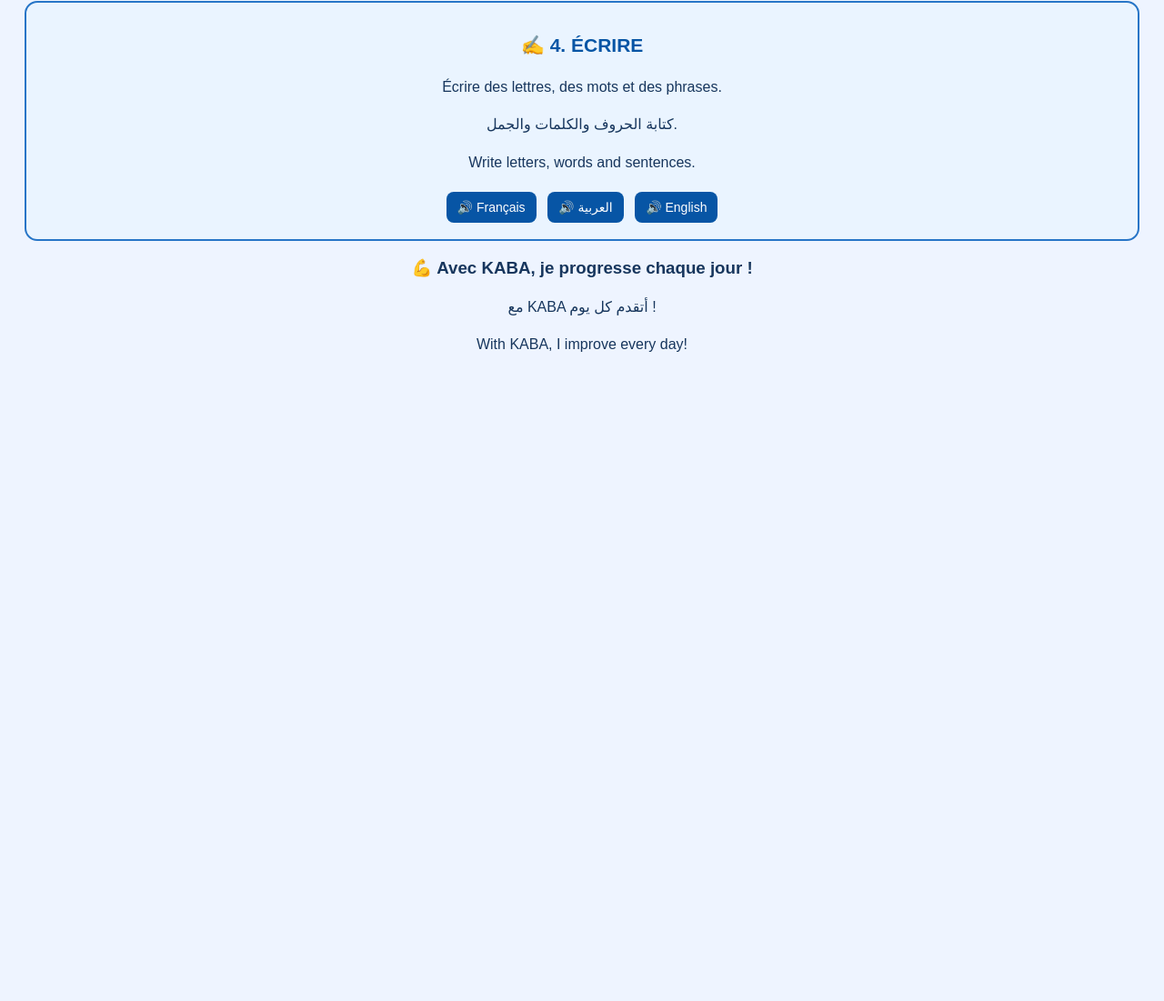
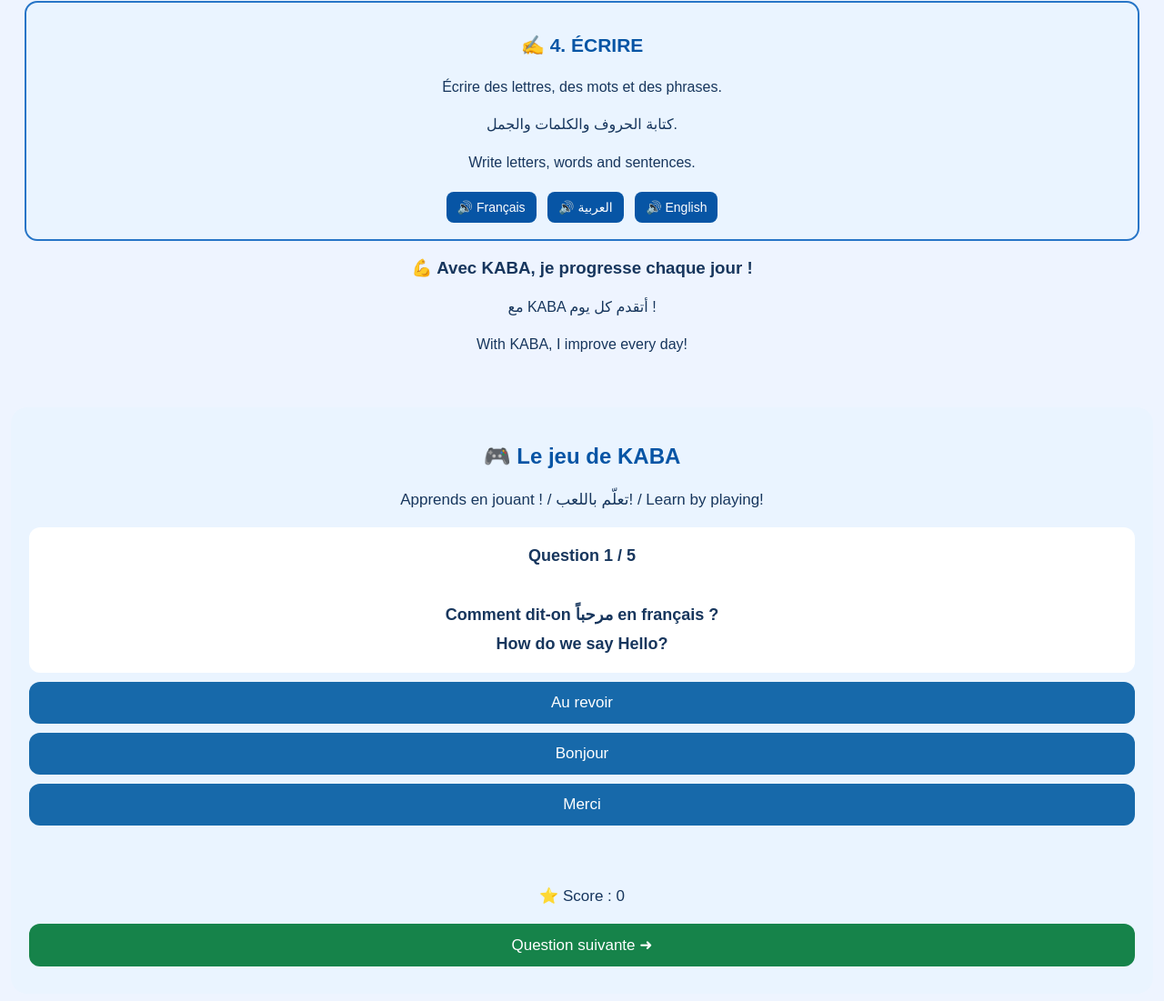
Before and after one commit to hamidabdelrahman47-star/KABA-french-, a plain HTML site: page a0.html in a window 1280 px wide. Shown: the part 7796-8897 px from the top of the page at 91% size. Before the commit the page ends 8231 px from the top, so only its background shows below. Drawn offline with Linux system fonts and the light colour scheme.

Commit message:
Update a0.html

```diff
--- a/a0.html
+++ b/a0.html
@@ -369,6 +369,161 @@ function kabaSpeak4(text, lang) {
 }
 </script>
 
+<section id="kaba-game">
+  <h2>🎮 Le jeu de KABA</h2>
+  <p>Apprends en jouant ! / تعلّم باللعب! / Learn by playing!</p>
+
+  <div id="kaba-question"></div>
+  <div id="kaba-answers"></div>
+  <p id="kaba-feedback" aria-live="polite"></p>
+  <p id="kaba-score">⭐ Score : 0</p>
+  <button id="kaba-next" onclick="kabaNext()" disabled>
+    Question suivante ➜
+  </button>
+</section>
+
+<style>
+#kaba-game {
+  background: #eaf4ff;
+  color: #17365d;
+  padding: 20px;
+  margin: 25px 0;
+  border-radius: 18px;
+  text-align: center;
+  font-family: Arial, sans-serif;
+}
+#kaba-game h2 { color: #0755a5; }
+#kaba-question {
+  background: white;
+  padding: 15px;
+  border-radius: 12px;
+  font-size: 18px;
+  font-weight: bold;
+  line-height: 1.8;
+}
+#kaba-answers button, #kaba-next {
+  display: block;
+  width: 100%;
+  margin: 10px auto;
+  padding: 13px;
+  border: 0;
+  border-radius: 12px;
+  background: #1769aa;
+  color: white;
+  font-size: 17px;
+  cursor: pointer;
+}
+#kaba-answers button:disabled { opacity: .7; }
+#kaba-next { background: #16834a; }
+#kaba-feedback {
+  font-size: 18px;
+  font-weight: bold;
+  min-height: 28px;
+}
+</style>
+
+<script>
+const kabaQuestions = [
+  {
+    q: "Comment dit-on مرحباً en français ?<br>How do we say Hello?",
+    a: ["Au revoir", "Bonjour", "Merci"],
+    correct: 1
+  },
+  {
+    q: "Comment dit-on شكراً en français ?<br>How do we say Thank you?",
+    a: ["Merci", "Salut", "Bonsoir"],
+    correct: 0
+  },
+  {
+    q: "Que signifie Au revoir ?<br>ما معنى Au revoir ؟",
+    a: ["صباح الخير", "إلى اللقاء", "من فضلك"],
+    correct: 1
+  },
+  {
+    q: "Comment dit-on Je m'appelle KABA ?<br>ما معنى هذه الجملة؟",
+    a: ["أنا اسمي كابا", "أنا سعيد", "أنا أتكلم"],
+    correct: 0
+  },
+  {
+    q: "Comment dit-on Bonne nuit ?<br>ما معنى Bonne nuit ؟",
+    a: ["مساء الخير", "تصبح على خير", "أهلاً"],
+    correct: 1
+  }
+];
+
+let kabaIndex = 0;
+let kabaPoints = 0;
+
+function kabaShowQuestion() {
+  const item = kabaQuestions[kabaIndex];
+  document.getElementById("kaba-question").innerHTML =
+    "Question " + (kabaIndex + 1) + " / " +
+    kabaQuestions.length + "<br><br>" + item.q;
+
+  document.getElementById("kaba-answers").innerHTML =
+    item.a.map((answer, i) =>
+      `<button onclick="kabaAnswer(${i})">${answer}</button>`
+    ).join("");
+
+  document.getElementById("kaba-feedback").textContent = "";
+  document.getElementById("kaba-next").disabled = true;
+  document.getElementById("kaba-score").textContent =
+    "⭐ Score : " + kabaPoints;
+}
+
+function kabaAnswer(choice) {
+  const item = kabaQuestions[kabaIndex];
+  const buttons = document.querySelectorAll("#kaba-answers button");
+
+  buttons.forEach(button => button.disabled = true);
+
+  if (choice === item.correct) {
+    kabaPoints++;
+    document.getElementById("kaba-feedback").textContent =
+      "🎉 Bravo ! Très bien ! أنت عبقري !";
+  } else {
+    document.getElementById("kaba-feedback").textContent =
+      "😂 Oups ! KABA a besoin d'un café ! Essaie encore !";
+  }
+
+  document.getElementById("kaba-score").textContent =
+    "⭐ Score : " + kabaPoints;
+  document.getElementById("kaba-next").disabled = false;
+}
+
+function kabaNext() {
+  kabaIndex++;
+
+  if (kabaIndex >= kabaQuestions.length) {
+    document.getElementById("kaba-question").innerHTML =
+      "🏆 Félicitations !<br>انتهت اللعبة!<br>Your final score: " +
+      kabaPoints + " / " + kabaQuestions.length;
+
+    document.getElementById("kaba-answers").innerHTML = "";
+    document.getElementById("kaba-feedback").textContent =
+      "KABA est fier de toi ! 👏";
+    document.getElementById("kaba-next").textContent =
+      "🔄 Recommencer";
+    document.getElementById("kaba-next").disabled = false;
+    document.getElementById("kaba-next").onclick = kabaRestart;
+    return;
+  }
+
+  kabaShowQuestion();
+}
+
+function kabaRestart() {
+  kabaIndex = 0;
+  kabaPoints = 0;
+  document.getElementById("kaba-next").textContent =
+    "Question suivante ➜";
+  document.getElementById("kaba-next").onclick = kabaNext;
+  kabaShowQuestion();
+}
+
+kabaShowQuestion();
+</script>
+
 </body>
 </html>
 </body>
```
